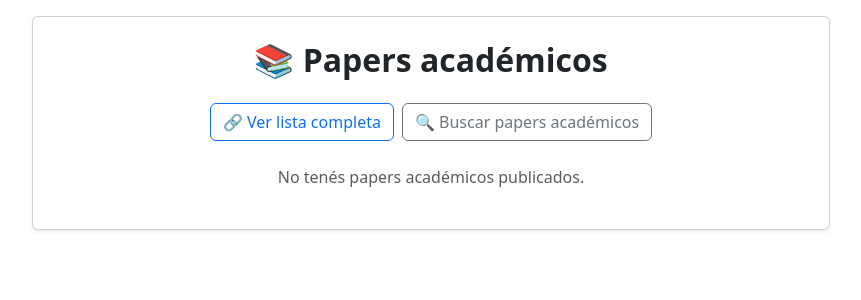
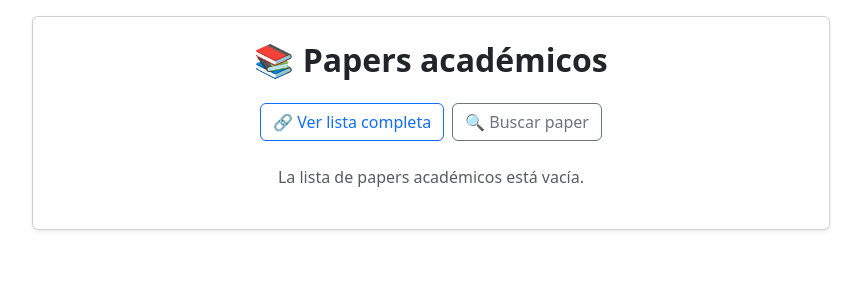
Before and after one commit to enzogitcode/TuEntregaFinal-Gariglio, a Django app: page /app/home/papers/ in a window 1280 px wide. Shown: the part 119-419 px from the top of the page, without its empty margins (209-1070 px from the left). Run offline with Django 5.2, Linux system fonts and the light colour scheme.

Commit message:
funciona shared create

```diff
--- a/AppBlog/templates/AppBlog/home.html
+++ b/AppBlog/templates/AppBlog/home.html
@@ -3,4 +3,5 @@
 {% block content %}
 <h1 class="text-center">Bievenidos a CienciAR</h1>
 <p>Un sitio web donde alumnos y profesores de distintas instituciones pueden publicar sus investigaciones científicas (papers) o artículos informativos (articles).</p>
+<a href="{% url 'teachers:list' %}">lista profesores</a>
 {% endblock %}
--- a/AppBlog/templates/AppBlog/shared/shared_home.html
+++ b/AppBlog/templates/AppBlog/shared/shared_home.html
@@ -7,10 +7,24 @@
   <h2 class="fw-bold text-center mb-4">📚 {{ title }}</h2>
 
   <div class="d-flex justify-content-center flex-wrap gap-2 mb-4">
-    <a href="{% url list_url %}" class="btn btn-outline-primary">🔗 Ver lista completa</a>
-    <a href="{% url search_url %}" class="btn btn-outline-secondary">🔍 Buscar {{ title|lower }}</a>
-    {% if can_create %}
-      <a href="{% url create_url %}" class="btn btn-success">➕ Crear nuevo {{ title|slice:":-1"|lower }}</a>
+    {% if section == 'articles' %}
+      <a href="{% url 'articles:list' %}" class="btn btn-outline-primary">🔗 Ver lista completa</a>
+      <a href="{% url 'articles:search' %}" class="btn btn-outline-secondary">🔍 Buscar artículo</a>
+      {% if can_create %}
+        <a href="{% url 'articles:create' %}" class="btn btn-success">➕ Crear nuevo artículo</a>
+      {% endif %}
+    {% elif section == 'papers' %}
+      <a href="{% url 'papers:list' %}" class="btn btn-outline-primary">🔗 Ver lista completa</a>
+      <a href="{% url 'papers:search' %}" class="btn btn-outline-secondary">🔍 Buscar paper</a>
+      {% if can_create %}
+        <a href="{% url 'papers:create' %}" class="btn btn-success">➕ Crear nuevo paper</a>
+      {% endif %}
+    {% elif section == 'teachers' %}
+      <a href="{% url 'teachers:list' %}" class="btn btn-outline-primary">🔗 Ver lista de docentes</a>
+      <a href="{% url 'teachers:search' %}" class="btn btn-outline-secondary">🔍 Buscar docente</a>
+    {% elif section == 'students' %}
+      <a href="{% url 'students:list' %}" class="btn btn-outline-primary">🔗 Ver lista de estudiantes</a>
+      <a href="{% url 'students:search' %}" class="btn btn-outline-secondary">🔍 Buscar estudiante</a>
     {% endif %}
   </div>
 
@@ -21,12 +35,22 @@
           <h5 class="fw-bold">{{ item.title }}</h5>
           <p class="mb-1">{{ item.resume|default:item.abstract|truncatewords:20 }}</p>
           <small class="text-muted">{{ item.date_of_publication }}</small><br>
-          <a href="{% url title|lower|add:':detail' item.id %}" class="btn btn-sm btn-outline-info mt-2">Ver más</a>
+
+          {% if section == 'articles' %}
+            <a href="{% url 'articles:detail' item.id %}" class="btn btn-sm btn-outline-info mt-2">Ver más</a>
+          {% elif section == 'papers' %}
+            <a href="{% url 'papers:detail' item.id %}" class="btn btn-sm btn-outline-info mt-2">Ver más</a>
+          {% elif section == 'teachers' %}
+            <a href="{% url 'teachers:detail' item.id %}" class="btn btn-sm btn-outline-info mt-2">Ver más</a>
+          {% elif section == 'students' %}
+            <a href="{% url 'students:detail' item.id %}" class="btn btn-sm btn-outline-info mt-2">Ver más</a>
+          {% endif %}
+
         </div>
       {% endfor %}
     </div>
   {% else %}
-    <p class="text-muted text-center">No tenés {{ title|lower }} publicados.</p>
+    <p class="text-muted text-center">La lista de {{ title|lower }} está vacía.</p>
   {% endif %}
 </div>
 {% endblock %}
--- a/AppBlog/views/articles_views.py
+++ b/AppBlog/views/articles_views.py
@@ -30,7 +30,7 @@ class ArticleDetailView(DetailView):
 class ArticleCreateView(LoginRequiredMixin, CreateView):
     model = Article
     fields = ['subject', 'title', 'resume', 'text_article']
-    template_name = 'AppBlog/articles/create_article_form.html'
+    template_name = 'AppBlog/shared/create.html'
     success_url = reverse_lazy('articles:list')
     extra_context = { 'tipo': 'Artículo' }
 
--- a/AppBlog/views/papers_views.py
+++ b/AppBlog/views/papers_views.py
@@ -38,13 +38,13 @@ class PaperListView(ListView):
     model = Paper
     template_name = 'AppBlog/shared/list.html'
     context_object_name = 'items'
-    ordering = ['-date_of_publication']
     extra_context = {
         'tipo': 'Papers',
         'detail_url': 'papers:detail',
         'create_url': 'papers:create',
         'show_create_button': True
     }
+
 
 class PaperDetailView(DetailView):
     model = Paper
@@ -54,7 +54,7 @@ class PaperDetailView(DetailView):
 class PaperCreateView(LoginRequiredMixin, CreateView):
     model = Paper
     fields = ['subject', 'title', 'abstract', 'text_paper']
-    template_name = 'AppBlog/papers/create_paper_form.html'
+    template_name = 'AppBlog/shared/create.html'
     success_url = reverse_lazy('papers:list')
     extra_context = { 'tipo': 'Paper' }
 
```
Also changed, not shown: AppBlog/templates/AppBlog/shared/list.html (+32 -15 lines), AppBlog/views/students_views.py (+9 -2 lines), AppBlog/views/teachers_views.py (+9 -2 lines).
